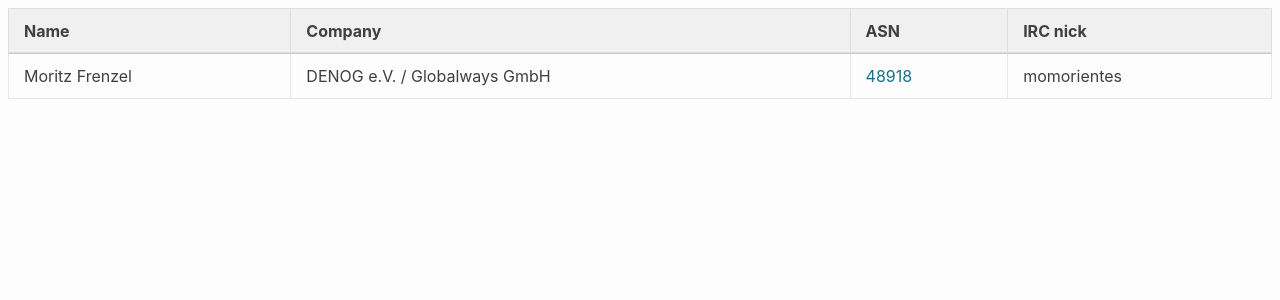
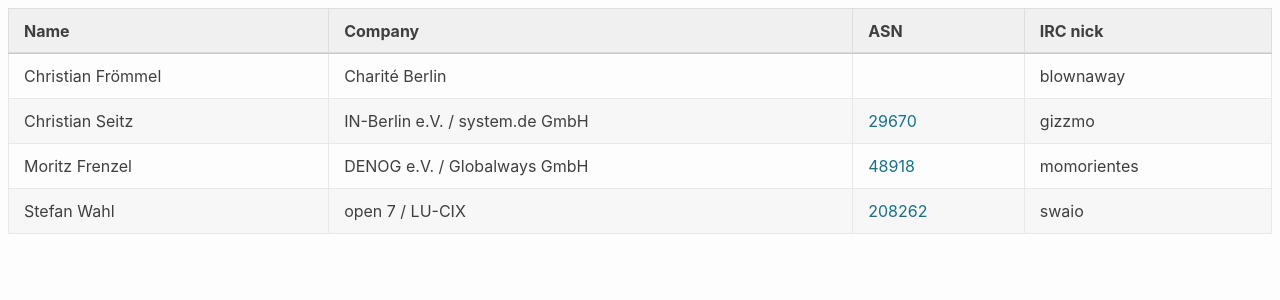
Before and after one commit to denog/pretix-attendeelist, a Jekyll site: the page built from meetup2023_02/index.markdown, in a window 1280 px wide. Shown: the top 300 px of the page. Built offline with Jekyll 4.4.1, drawn with Linux system fonts in a browser that asks for light colours.

Commit message:
Latest data: Tue Mar  7 15:47:50 UTC 2023

```diff
--- a/_data/attendees_denog_meetup_2023_02.json
+++ b/_data/attendees_denog_meetup_2023_02.json
@@ -1,8 +1,26 @@
 [
+  {
+    "name": "Christian Frömmel",
+    "company": "Charité Berlin",
+    "irc": "blownaway",
+    "asn": null
+  },
+  {
+    "name": "Christian Seitz",
+    "company": "IN-Berlin e.V. / system.de GmbH",
+    "irc": "gizzmo",
+    "asn": "29670"
+  },
   {
     "name": "Moritz Frenzel",
     "company": "DENOG e.V. / Globalways GmbH",
     "irc": "momorientes",
     "asn": "48918"
+  },
+  {
+    "name": "Stefan Wahl",
+    "company": "open 7 / LU-CIX",
+    "irc": "swaio",
+    "asn": "208262"
   }
 ]
```
